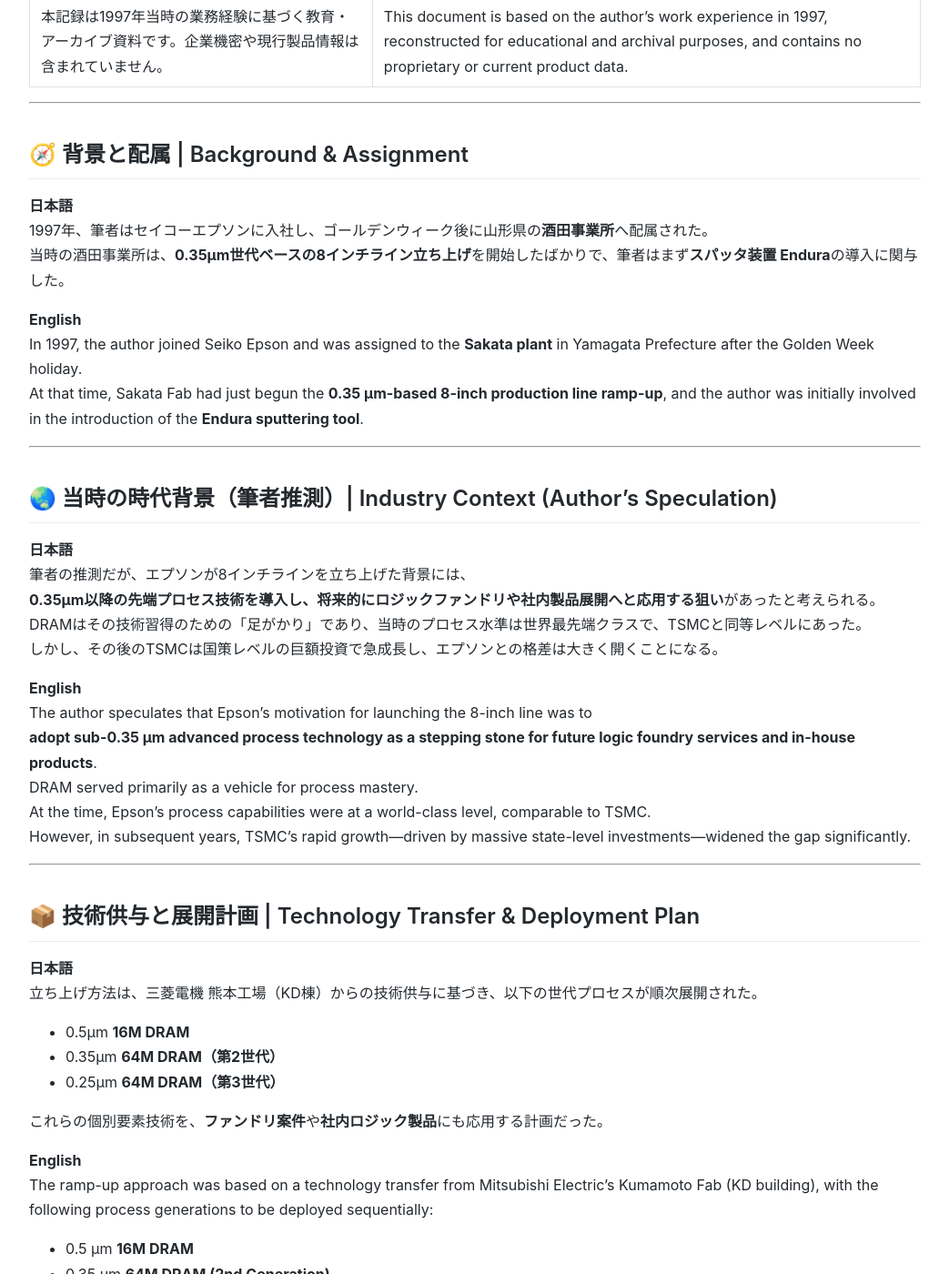
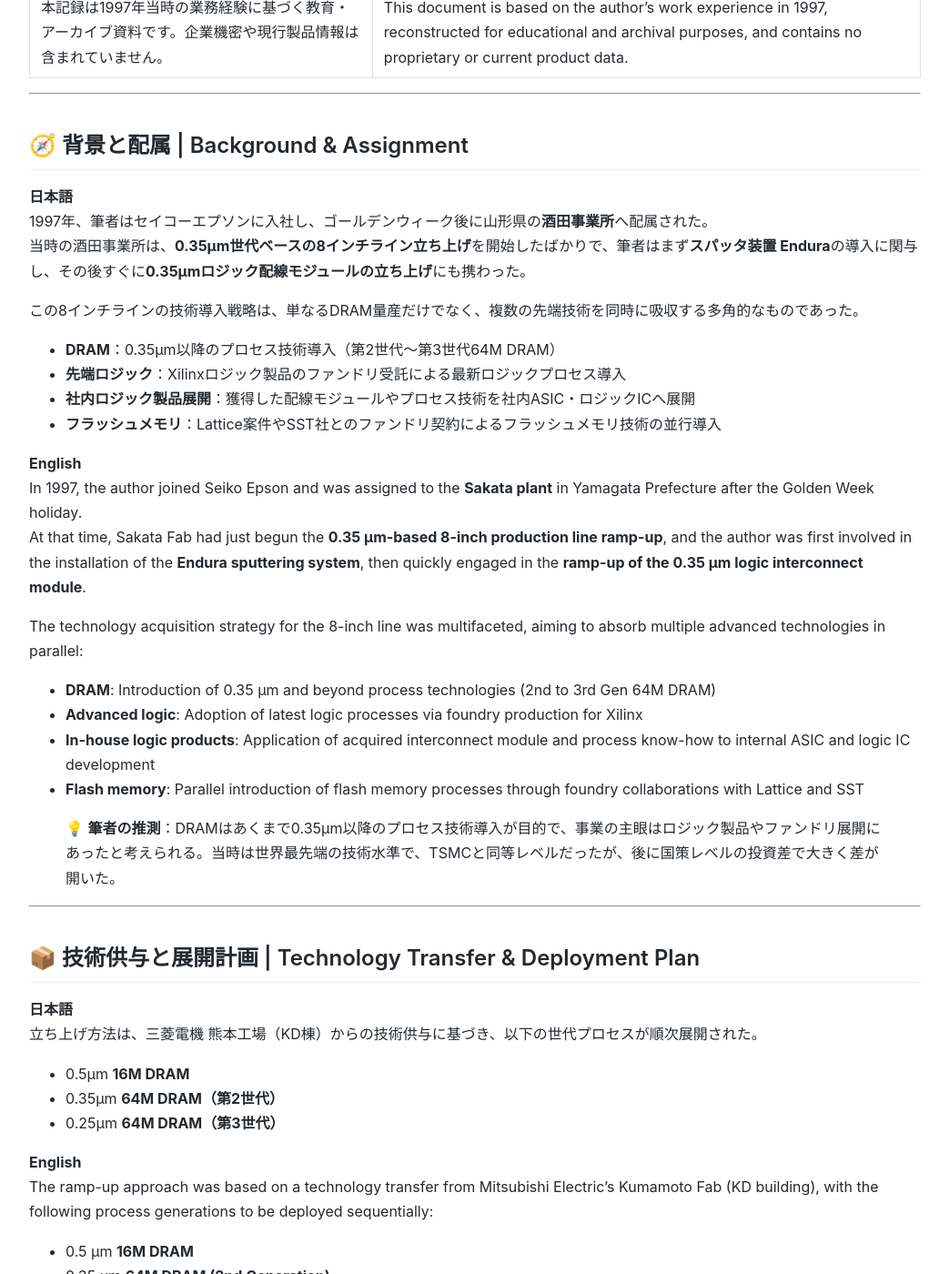
Before and after one commit to Samizo-AITL/Edusemi-Plus, a Jekyll site: the page built from archive/in1997/Epson_Sakata_8inch_Line.md, in a window 1280 px wide and 1400 px high, scrolled down 406 px. Shown: the whole window at 91% size, without its empty margins (118-1161 px from the left). Built offline with Jekyll 4.4.1, drawn with Linux system fonts in a browser that asks for light colours; some of the changed text lies outside the part shown.

Commit message:
Update Epson_Sakata_8inch_Line.md

```diff
--- a/archive/in1997/Epson_Sakata_8inch_Line.md
+++ b/archive/in1997/Epson_Sakata_8inch_Line.md
@@ -2,9 +2,7 @@
 layout: default
 title: "セイコーエプソン酒田事業所 8インチライン稼働と第2世代DRAM立ち上げ（1997）"
 description: "1997年、筆者のセイコーエプソン入社と酒田事業所配属。8インチライン立ち上げ、第2世代（0.35μm）64M DRAM量産化に向けた技術課題と突破の記録。"
-tags: ["DRAM", "半導体プロセス", "8インチライン", "歩留まり改善", "技術移管", "0.35μm"]
----
-
+tags: ["DRAM", "半導体プロセス", "8インチライン", "歩留まり改善", "技術移管", "0.35μm", "ロジック配線", "ファンドリ", "フラッシュメモリ"]
 ---
 
 # 🏭 セイコーエプソン酒田事業所 8インチライン稼働と第2世代DRAM立ち上げ（1997）
@@ -26,28 +24,25 @@
 
 **日本語**
 1997年、筆者はセイコーエプソンに入社し、ゴールデンウィーク後に山形県の**酒田事業所**へ配属された。
-当時の酒田事業所は、**0.35μm世代ベースの8インチライン立ち上げ**を開始したばかりで、筆者はまず**スパッタ装置 Endura**の導入に関与した。
+当時の酒田事業所は、**0.35μm世代ベースの8インチライン立ち上げ**を開始したばかりで、筆者はまず**スパッタ装置 Endura**の導入に関与し、その後すぐに**0.35μmロジック配線モジュールの立ち上げ**にも携わった。
+
+この8インチラインの技術導入戦略は、単なるDRAM量産だけでなく、複数の先端技術を同時に吸収する多角的なものであった。
+- **DRAM**：0.35μm以降のプロセス技術導入（第2世代〜第3世代64M DRAM）
+- **先端ロジック**：Xilinxロジック製品のファンドリ受託による最新ロジックプロセス導入
+- **社内ロジック製品展開**：獲得した配線モジュールやプロセス技術を社内ASIC・ロジックICへ展開
+- **フラッシュメモリ**：Lattice案件やSST社とのファンドリ契約によるフラッシュメモリ技術の並行導入
 
 **English**
 In 1997, the author joined Seiko Epson and was assigned to the **Sakata plant** in Yamagata Prefecture after the Golden Week holiday.
-At that time, Sakata Fab had just begun the **0.35 μm-based 8-inch production line ramp-up**, and the author was initially involved in the introduction of the **Endura sputtering tool**.
+At that time, Sakata Fab had just begun the **0.35 μm-based 8-inch production line ramp-up**, and the author was first involved in the installation of the **Endura sputtering system**, then quickly engaged in the **ramp-up of the 0.35 μm logic interconnect module**.
 
----
+The technology acquisition strategy for the 8-inch line was multifaceted, aiming to absorb multiple advanced technologies in parallel:
+- **DRAM**: Introduction of 0.35 μm and beyond process technologies (2nd to 3rd Gen 64M DRAM)
+- **Advanced logic**: Adoption of latest logic processes via foundry production for Xilinx
+- **In-house logic products**: Application of acquired interconnect module and process know-how to internal ASIC and logic IC development
+- **Flash memory**: Parallel introduction of flash memory processes through foundry collaborations with Lattice and SST
 
-## 🌏 当時の時代背景（筆者推測）| Industry Context (Author’s Speculation)
-
-**日本語**
-筆者の推測だが、エプソンが8インチラインを立ち上げた背景には、
-**0.35μm以降の先端プロセス技術を導入し、将来的にロジックファンドリや社内製品展開へと応用する狙い**があったと考えられる。
-DRAMはその技術習得のための「足がかり」であり、当時のプロセス水準は世界最先端クラスで、TSMCと同等レベルにあった。
-しかし、その後のTSMCは国策レベルの巨額投資で急成長し、エプソンとの格差は大きく開くことになる。
-
-**English**
-The author speculates that Epson’s motivation for launching the 8-inch line was to
-**adopt sub-0.35 μm advanced process technology as a stepping stone for future logic foundry services and in-house products**.
-DRAM served primarily as a vehicle for process mastery.
-At the time, Epson’s process capabilities were at a world-class level, comparable to TSMC.
-However, in subsequent years, TSMC’s rapid growth—driven by massive state-level investments—widened the gap significantly.
+> 💡 **筆者の推測**：DRAMはあくまで0.35µm以降のプロセス技術導入が目的で、事業の主眼はロジック製品やファンドリ展開にあったと考えられる。当時は世界最先端の技術水準で、TSMCと同等レベルだったが、後に国策レベルの投資差で大きく差が開いた。
 
 ---
 
@@ -60,16 +55,12 @@
 - 0.35μm **64M DRAM（第2世代）**
 - 0.25μm **64M DRAM（第3世代）**
 
-これらの個別要素技術を、**ファンドリ案件**や**社内ロジック製品**にも応用する計画だった。
-
 **English**
 The ramp-up approach was based on a technology transfer from Mitsubishi Electric’s Kumamoto Fab (KD building), with the following process generations to be deployed sequentially:
 
 - 0.5 μm **16M DRAM**
 - 0.35 μm **64M DRAM (2nd Generation)**
 - 0.25 μm **64M DRAM (3rd Generation)**
-
-These individual process technologies were also planned to be applied to **foundry projects** and **in-house logic products**.
 
 ---
 
@@ -148,11 +139,11 @@
 その後、**1998年後半から第3世代（0.25μm）64M DRAM**の立ち上げが開始された。
 この第3世代プロジェクトは、本ページで記した経験と知見を基盤としている。
 
-➡ [1998年：0.25μm 第3世代64M DRAM立ち上げ記録](../in1998/DRAM_Startup_64M_1998.md)
+➡ [1998年：0.25μm 第3世代64M DRAM立ち上げ記録](archive/in1998/DRAM_Startup_64M_1998.md)
 
 **English**
 The 64M DRAM (2nd Gen, 0.35 μm) ramp-up took place from **autumn 1997 to the first half of 1998**.
 Subsequently, in the latter half of 1998, the **0.25 μm 3rd Generation 64M DRAM** ramp-up began.
 This 3rd Gen project was built on the experience and knowledge described on this page.
 
-➡ [1998: 0.25 μm 3rd Generation 64M DRAM Startup Record](../in1998/DRAM_Startup_64M_1998.md)
+➡ [1998: 0.25 μm 3rd Generation 64M DRAM Startup Record](archive/in1998/DRAM_Startup_64M_1998.md)
```
